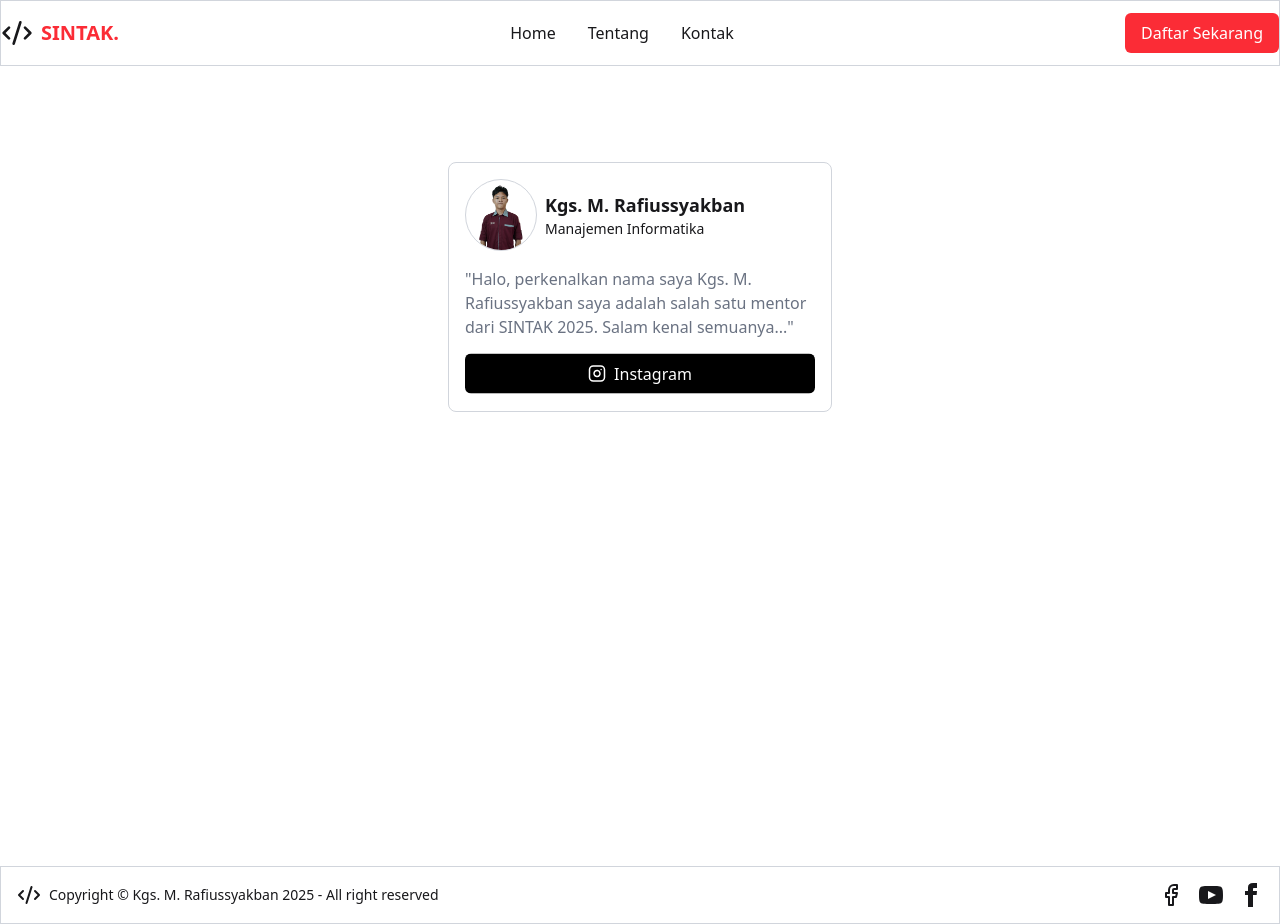
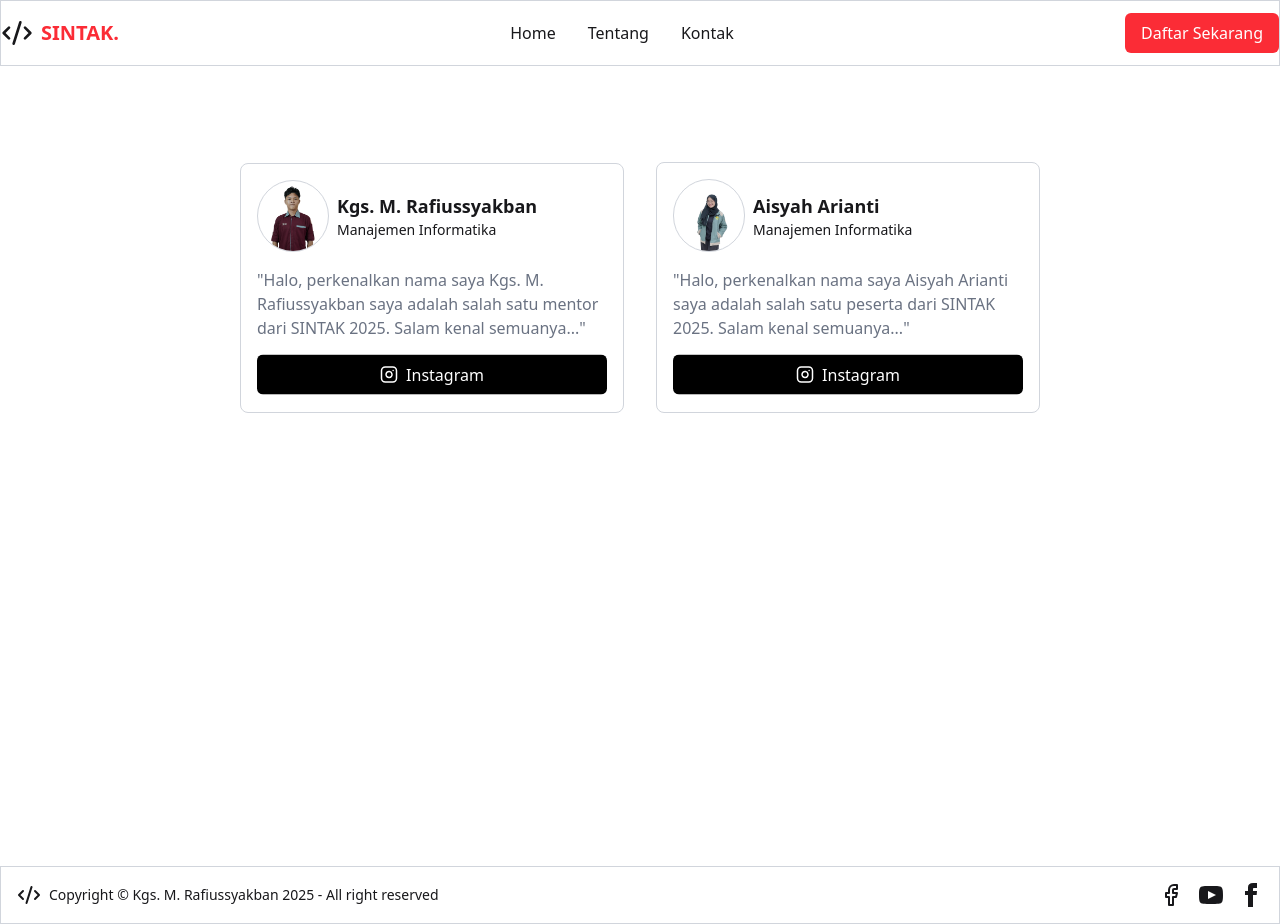
Before and after one commit to zelia2311/latihan-sintak-nizel, a React (Vite) app: page /about in a window 1280 px wide. Built offline with nearby package versions, Linux system fonts and the light colour scheme.

Commit message:
panggil namecard aisyah

```diff
--- a/src/pages/AboutPage.jsx
+++ b/src/pages/AboutPage.jsx
@@ -2,6 +2,7 @@ import React from "react";
 import NavBar from "../components/navbar";
 import Footer from "../components/footer";
 import RafiNameCard from "../components/name-card/rafi";
+import AisyahNameCard from "../components/name-card/aisyah";
 
 function AboutPage() {
   return (
@@ -12,7 +13,7 @@ function AboutPage() {
 
         <RafiNameCard />
         {/* Panggil kartu nama kamu dibawah sini..... */}
-
+        <AisyahNameCard />
 
         </div>
       </div>
```
